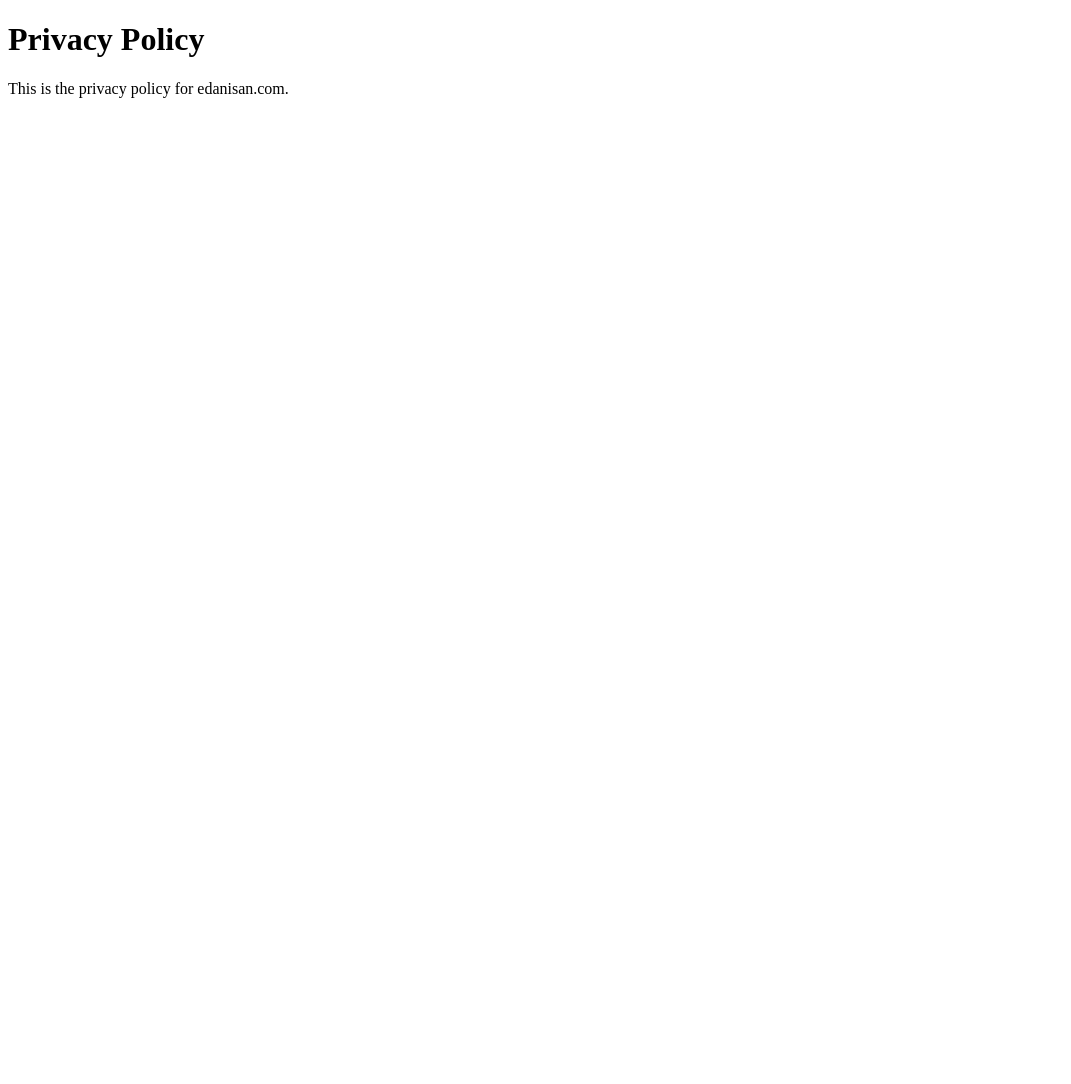
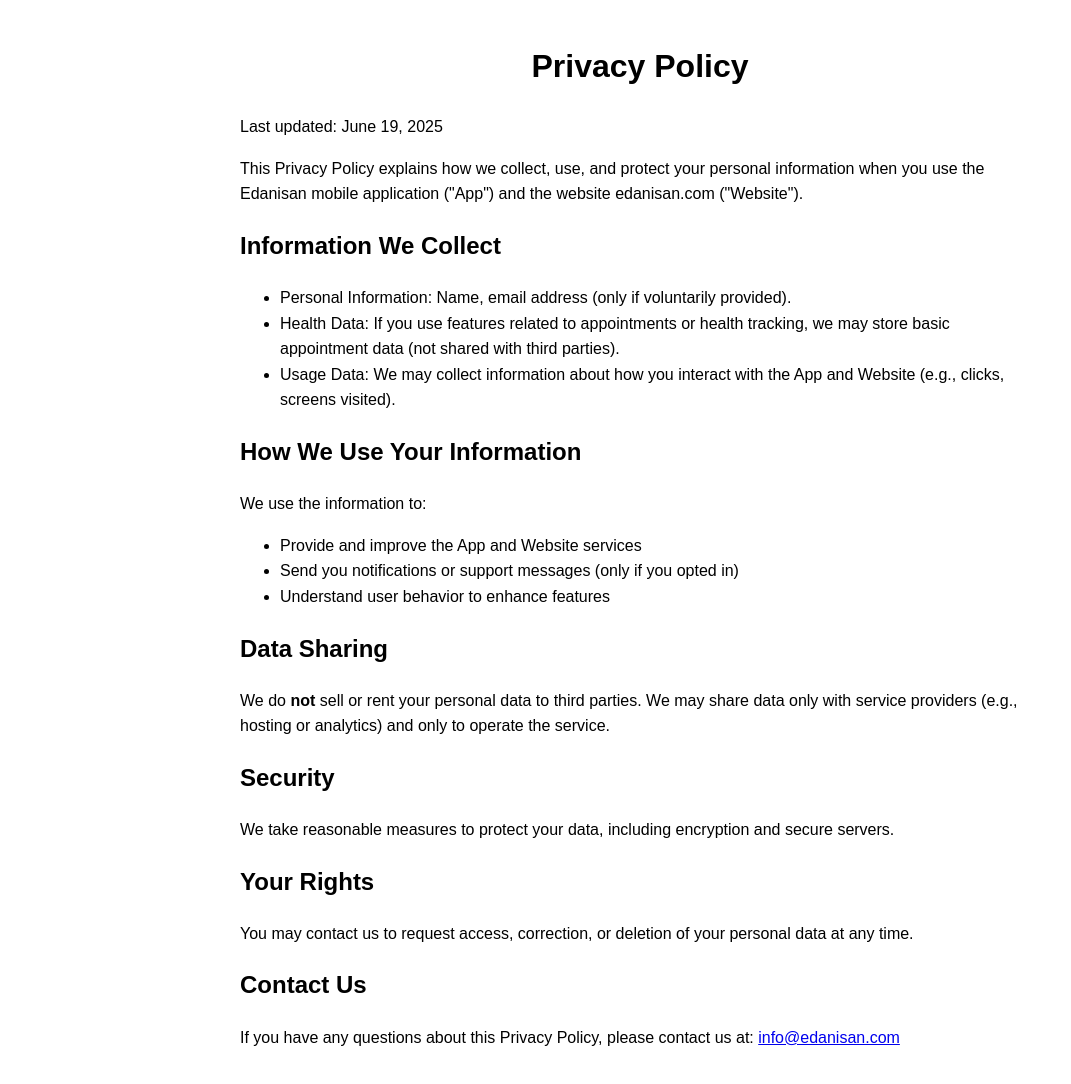
Before and after one commit to winfunny/edanisan.com, a plain HTML site: page privacy.html in a window 1280 px wide. Shown: the whole page, without its empty margins (0-1071 px from the left). Before the commit the page ends 800 px from the top, so only its background shows below. Drawn offline with Linux system fonts and the light colour scheme.

Commit message:
Update privacy.html

```diff
--- a/privacy.html
+++ b/privacy.html
@@ -1,10 +1,45 @@
 <!DOCTYPE html>
-<html>
+<html lang="en">
 <head>
+  <meta charset="UTF-8">
   <title>Privacy Policy</title>
+  <meta name="viewport" content="width=device-width, initial-scale=1.0">
+  <style>
+    body { font-family: Arial, sans-serif; max-width: 800px; margin: auto; padding: 20px; line-height: 1.6; }
+    h1 { text-align: center; }
+  </style>
 </head>
 <body>
   <h1>Privacy Policy</h1>
-  <p>This is the privacy policy for edanisan.com.</p>
+  <p>Last updated: June 19, 2025</p>
+
+  <p>This Privacy Policy explains how we collect, use, and protect your personal information when you use the Edanisan mobile application ("App") and the website edanisan.com ("Website").</p>
+
+  <h2>Information We Collect</h2>
+  <ul>
+    <li>Personal Information: Name, email address (only if voluntarily provided).</li>
+    <li>Health Data: If you use features related to appointments or health tracking, we may store basic appointment data (not shared with third parties).</li>
+    <li>Usage Data: We may collect information about how you interact with the App and Website (e.g., clicks, screens visited).</li>
+  </ul>
+
+  <h2>How We Use Your Information</h2>
+  <p>We use the information to:</p>
+  <ul>
+    <li>Provide and improve the App and Website services</li>
+    <li>Send you notifications or support messages (only if you opted in)</li>
+    <li>Understand user behavior to enhance features</li>
+  </ul>
+
+  <h2>Data Sharing</h2>
+  <p>We do <strong>not</strong> sell or rent your personal data to third parties. We may share data only with service providers (e.g., hosting or analytics) and only to operate the service.</p>
+
+  <h2>Security</h2>
+  <p>We take reasonable measures to protect your data, including encryption and secure servers.</p>
+
+  <h2>Your Rights</h2>
+  <p>You may contact us to request access, correction, or deletion of your personal data at any time.</p>
+
+  <h2>Contact Us</h2>
+  <p>If you have any questions about this Privacy Policy, please contact us at: <a href="mailto:info@edanisan.com">info@edanisan.com</a></p>
 </body>
 </html>
```
